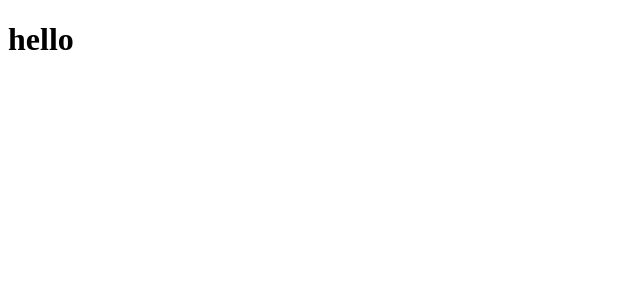
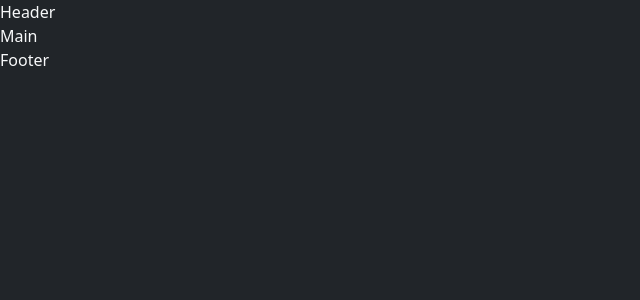
Before and after one commit to MrMohone/stock-prediction-portal, a React (Vite) app in the folder frontend-react/: page / in a window 1280 px wide. Shown: the top 300 px of the page, without its empty margins (0-640 px from the left). Built offline with nearby package versions, Linux system fonts and the light colour scheme.

Commit message:
all basic setups are done

```diff
--- a/frontend-react/index.html
+++ b/frontend-react/index.html
@@ -4,9 +4,12 @@
     <meta charset="UTF-8" />
     <meta name="viewport" content="width=device-width, initial-scale=1.0" />
     <title>Stock Prediction Portal</title>
+    <link href="https://cdn.jsdelivr.net/npm/bootstrap@5.0.2/dist/css/bootstrap.min.css" rel="stylesheet" >
   </head>
   <body>
     <div id="root"></div>
     <script type="module" src="/src/main.jsx"></script>
+
+    <script src="https://cdn.jsdelivr.net/npm/bootstrap@5.0.2/dist/js/bootstrap.bundle.min.js" ></script>
   </body>
 </html>
--- a/frontend-react/src/App.jsx
+++ b/frontend-react/src/App.jsx
@@ -1,11 +1,16 @@
-import { useState } from 'react'
+import './assets/css/style.css'
+import Footer from './components/Footer'
+import Header from './components/Header'
+import Main from './components/Main'
 
 
 function App() {
 
   return (
     <>
-    <h1>hello</h1>
+     <Header />
+     <Main />
+     <Footer />
     </>
   )
 }
--- /dev/null
+++ b/frontend-react/src/assets/css/style.css
@@ -0,0 +1,3 @@
+body{
+    background-color: #212529;
+}
--- /dev/null
+++ b/frontend-react/src/components/Footer.jsx
@@ -0,0 +1,9 @@
+import React from 'react'
+
+const Footer = () => {
+  return (
+    <div className='text-light'>Footer</div>
+  )
+}
+
+export default Footer
--- /dev/null
+++ b/frontend-react/src/components/Header.jsx
@@ -0,0 +1,9 @@
+import React from 'react'
+
+const Header = () => {
+  return (
+    <div className='text-light'>Header</div>
+  )
+}
+
+export default Header
--- /dev/null
+++ b/frontend-react/src/components/Main.jsx
@@ -0,0 +1,9 @@
+import React from 'react'
+
+const Main = () => {
+  return (
+    <div className='text-light'>Main</div>
+  )
+}
+
+export default Main
```
